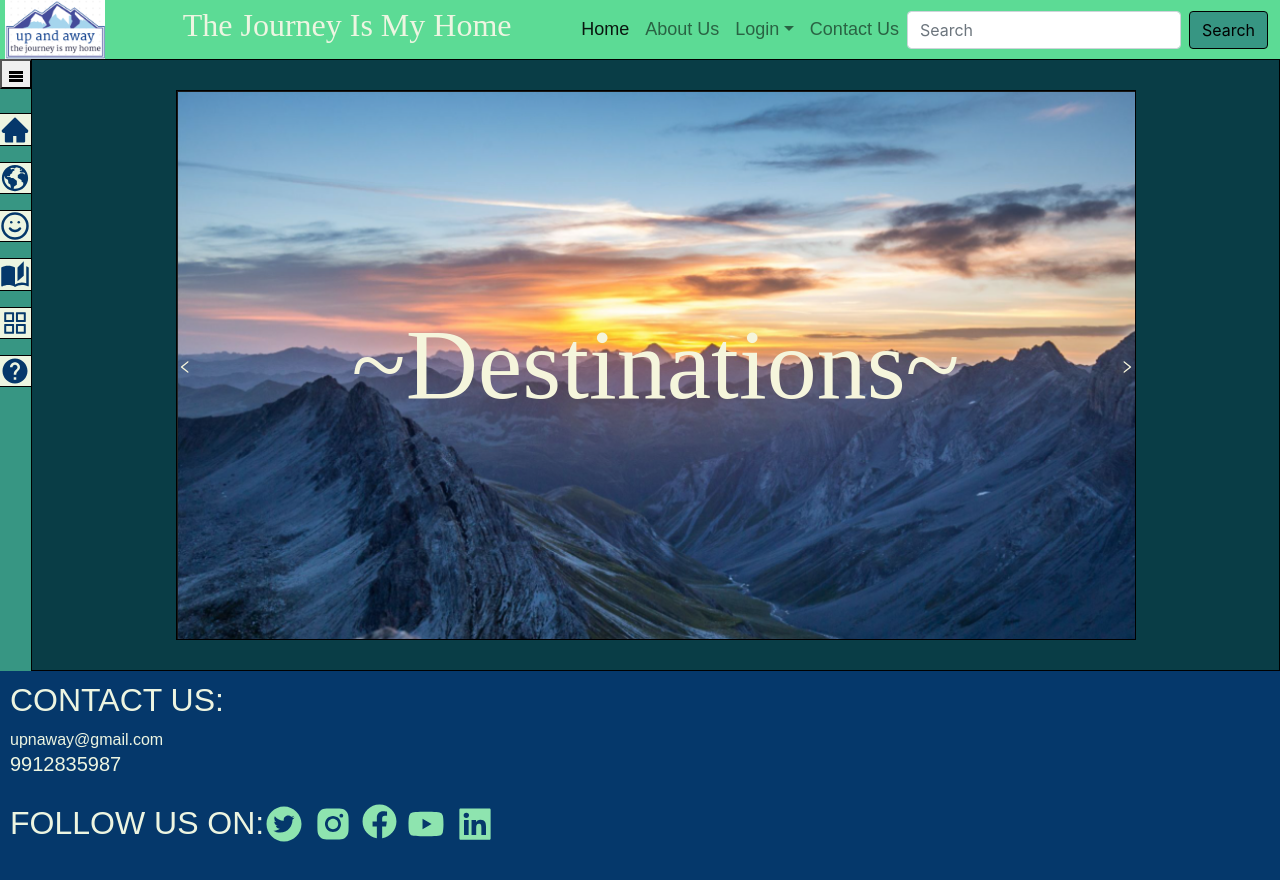
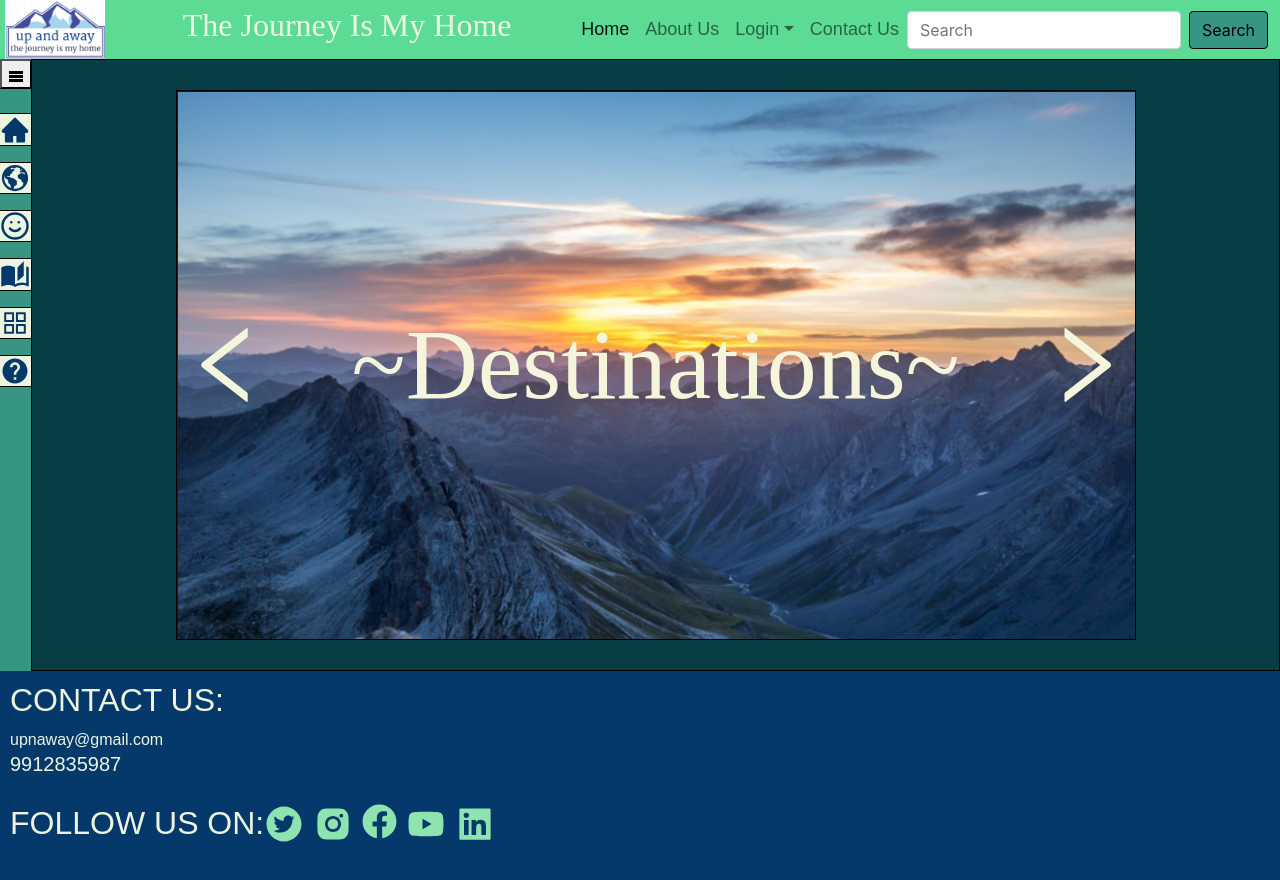
Before and after one commit to AyushiSoumya/myproject, a React (Create React App) app: page /destination in a window 1280 px wide. Shown: the top 880 px of the page. Built offline with nearby package versions, Linux system fonts and the light colour scheme; a web font is replaced by a local one.

Commit message:
changes in frame ->2

```diff
--- a/src/components/frame.js
+++ b/src/components/frame.js
@@ -27,7 +27,7 @@ export default function Frame(props) {
 
 
                 }}>
-                    <AiOutlineLeft /* size="100px" */ /></div>
+                    <AiOutlineLeft id='left_arrow'  /* size="100px" *//></div>
                 <a> <div id="content">{props.heading[b]}</div></a>
                 <div id="right" onClick={() => {
                     let x = document.getElementById("frame");
@@ -43,7 +43,7 @@ export default function Frame(props) {
 
                     y.innerHTML = `${props.heading[b]}`;
 
-                }}> <AiOutlineRight /*  size="100px" */ /></div>
+                }}> <AiOutlineRight id='right_arrow' /*  size="100px" */ /></div>
             </div>
         </div >
     )
--- a/src/components/frame.scss
+++ b/src/components/frame.scss
@@ -24,9 +24,15 @@
         #left{
             color:beige;
             margin-right:auto;
-            size:100px
+
+             #left_arrow{
+                width: 100px;
+                height: 100px;
+             }
+
 
         }
+
         #content{
             display:block;
             font-size:100px;
@@ -38,7 +44,11 @@
     #right {
         margin-left: auto;
         color:beige;
-        size: 100px;
+       #right_arrow{
+        width: 100px;
+        height: 100px;
+       }
+
         }
 
 
@@ -50,12 +60,19 @@
         padding-top: 0px;
         width: 85vw;
         height: 30vh;
-        #frame{
-            #left{
-                size: 40px;
+            #frame{
+             #left{
+                #left_arrow{
+                    height: 20px;
+                    width: 20px;
+                }
             }
             #right{
-                size: 40px;
+
+                #right_arrow{
+                    height: 20px;
+                    width: 20px;
+                }
             }
             #content{
                 font-size:xx-large;
```
